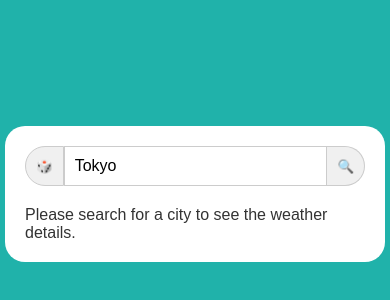
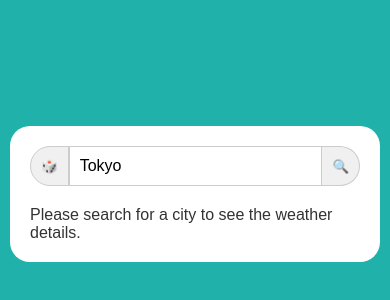
Before and after one commit to k26rahul/Weather-App-React, a React (Vite) app: page / in a window 390 px wide. Shown: the part 228-528 px from the top of the page. Built offline with nearby package versions, Linux system fonts and the light colour scheme.

Commit message:
Update App.css

```diff
--- a/src/App.css
+++ b/src/App.css
@@ -35,7 +35,7 @@ body {
 @media (max-width: 400px) {
   #root {
     width: 100%;
-    padding: 0 5px;
+    padding: 0 10px;
   }
 
   .weather-card {
```
